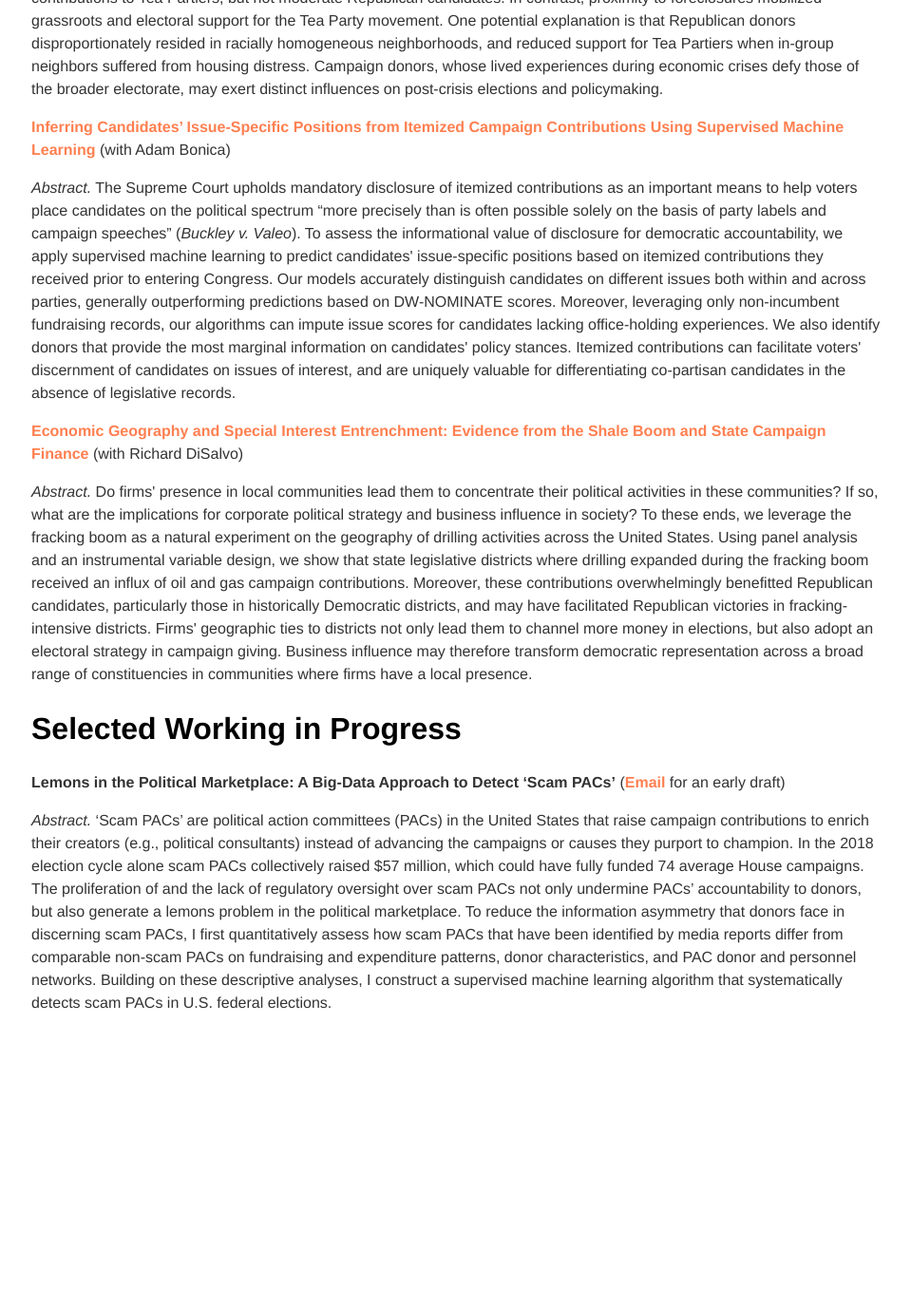
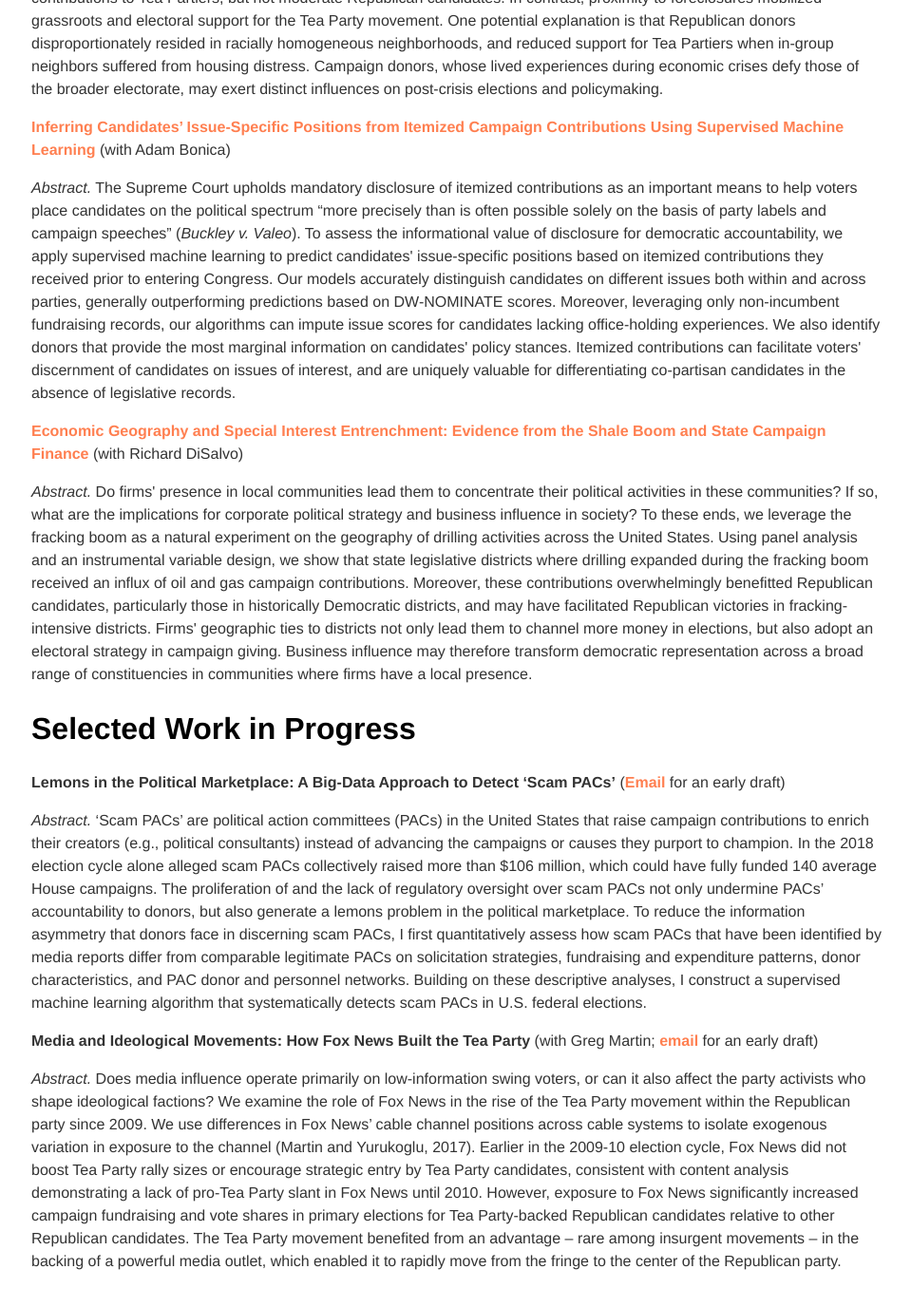
Before and after one commit to zhaoliresearch/zhaoliresearch.github.io, a Jekyll site: the page built from research/index.html, in a window 1280 px wide and 1400 px high, scrolled down 996 px. Shown: the top 1376 px of the window at 95% size, without its empty margins (159-1118 px from the left). Built offline with Jekyll 4.4.1, drawn with Linux system fonts in a browser that asks for light colours; before the commit the page ends 2124 px from its top, so only the background shows below that.

Commit message:
Update index.html

```diff
--- a/research/index.html
+++ b/research/index.html
@@ -17,7 +17,9 @@ title: Zhao Li, Ph.D.
 <p><i>Abstract.</i> The Supreme Court upholds mandatory disclosure of itemized contributions as an important means to help voters place candidates on the political spectrum “more precisely than is often possible solely on the basis of party labels and campaign speeches” (<i>Buckley v. Valeo</i>). To assess the informational value of disclosure for democratic accountability, we apply supervised machine learning to predict candidates' issue-specific positions based on itemized contributions they received prior to entering Congress. Our models accurately distinguish candidates on different issues both within and across parties, generally outperforming predictions based on DW-NOMINATE scores. Moreover, leveraging only non-incumbent fundraising records, our algorithms can impute issue scores for candidates lacking office-holding experiences. We also identify donors that provide the most marginal information on candidates' policy stances. Itemized contributions can facilitate voters' discernment of candidates on issues of interest, and are uniquely valuable for differentiating co-partisan candidates in the absence of legislative records.</p>
 <p><b><a href="https://www.dropbox.com/s/i3kvtsxf0hrptey/DiSalvo%20and%20Li%20%282020%29.pdf?dl=0">Economic Geography and Special Interest Entrenchment: Evidence from the Shale Boom and State Campaign Finance</b></a> (with Richard DiSalvo)</p>
 <p><i>Abstract.</i> Do firms' presence in local communities lead them to concentrate their political activities in these communities? If so, what are the implications for corporate political strategy and business influence in society? To these ends, we leverage the fracking boom as a natural experiment on the geography of drilling activities across the United States. Using panel analysis and an instrumental variable design, we show that state legislative districts where drilling expanded during the fracking boom received an influx of oil and gas campaign contributions. Moreover, these contributions overwhelmingly benefitted Republican candidates, particularly those in historically Democratic districts, and may have facilitated Republican victories in fracking-intensive districts. Firms' geographic ties to districts not only lead them to channel more money in elections, but also adopt an electoral strategy in campaign giving. Business influence may therefore transform democratic representation across a broad range of constituencies in communities where firms have a local presence.</p>
-<h2>Selected Working in Progress </h2>
+<h2>Selected Work in Progress </h2>
 <p><b>Lemons in the Political Marketplace: A Big-Data Approach to Detect ‘Scam PACs’</b> (<a href="mailto:zhaoliresearch@gmail.com">Email</a> for an early draft)</p>
-<p><i>Abstract.</i> ‘Scam PACs’ are political action committees (PACs) in the United States that raise campaign contributions to enrich their creators (e.g., political consultants) instead of advancing the campaigns or causes they purport to champion. In the 2018 election cycle alone scam PACs collectively raised $57 million, which could have fully funded 74 average House campaigns. The proliferation of and the lack of regulatory oversight over scam PACs not only undermine PACs’ accountability to donors, but also generate a lemons problem in the political marketplace. To reduce the information asymmetry that donors face in discerning scam PACs, I first quantitatively assess how scam PACs that have been identified by media reports differ from comparable non-scam PACs on fundraising and expenditure patterns, donor characteristics, and PAC donor and personnel networks. Building on these descriptive analyses, I construct a supervised machine learning algorithm that systematically detects scam PACs in U.S. federal elections.</p>
+<p><i>Abstract.</i> ‘Scam PACs’ are political action committees (PACs) in the United States that raise campaign contributions to enrich their creators (e.g., political consultants) instead of advancing the campaigns or causes they purport to champion. In the 2018 election cycle alone alleged scam PACs collectively raised more than $106 million, which could have fully funded 140 average House campaigns. The proliferation of and the lack of regulatory oversight over scam PACs not only undermine PACs’ accountability to donors, but also generate a lemons problem in the political marketplace. To reduce the information asymmetry that donors face in discerning scam PACs, I first quantitatively assess how scam PACs that have been identified by media reports differ from comparable legitimate PACs on solicitation strategies, fundraising and expenditure patterns, donor characteristics, and PAC donor and personnel networks. Building on these descriptive analyses, I construct a supervised machine learning algorithm that systematically detects scam PACs in U.S. federal elections.</p>
+<p><b>Media and Ideological Movements: How Fox News Built the Tea Party</b> (with Greg Martin; <a href="mailto:zhaoliresearch@gmail.com">email</a> for an early draft)</p>
+<p><i>Abstract.</i> Does media influence operate primarily on low-information swing voters, or can it also affect the party activists who shape ideological factions? We examine the role of Fox News in the rise of the Tea Party movement within the Republican party since 2009. We use differences in Fox News’ cable channel positions across cable systems to isolate exogenous variation in exposure to the channel (Martin and Yurukoglu, 2017). Earlier in the 2009-10 election cycle, Fox News did not boost Tea Party rally sizes or encourage strategic entry by Tea Party candidates, consistent with content analysis demonstrating a lack of pro-Tea Party slant in Fox News until 2010. However, exposure to Fox News significantly increased campaign fundraising and vote shares in primary elections for Tea Party-backed Republican candidates relative to other Republican candidates. The Tea Party movement benefited from an advantage – rare among insurgent movements – in the backing of a powerful media outlet, which enabled it to rapidly move from the fringe to the center of the Republican party.</p>
 </div><!-- /.blurb -->
```
